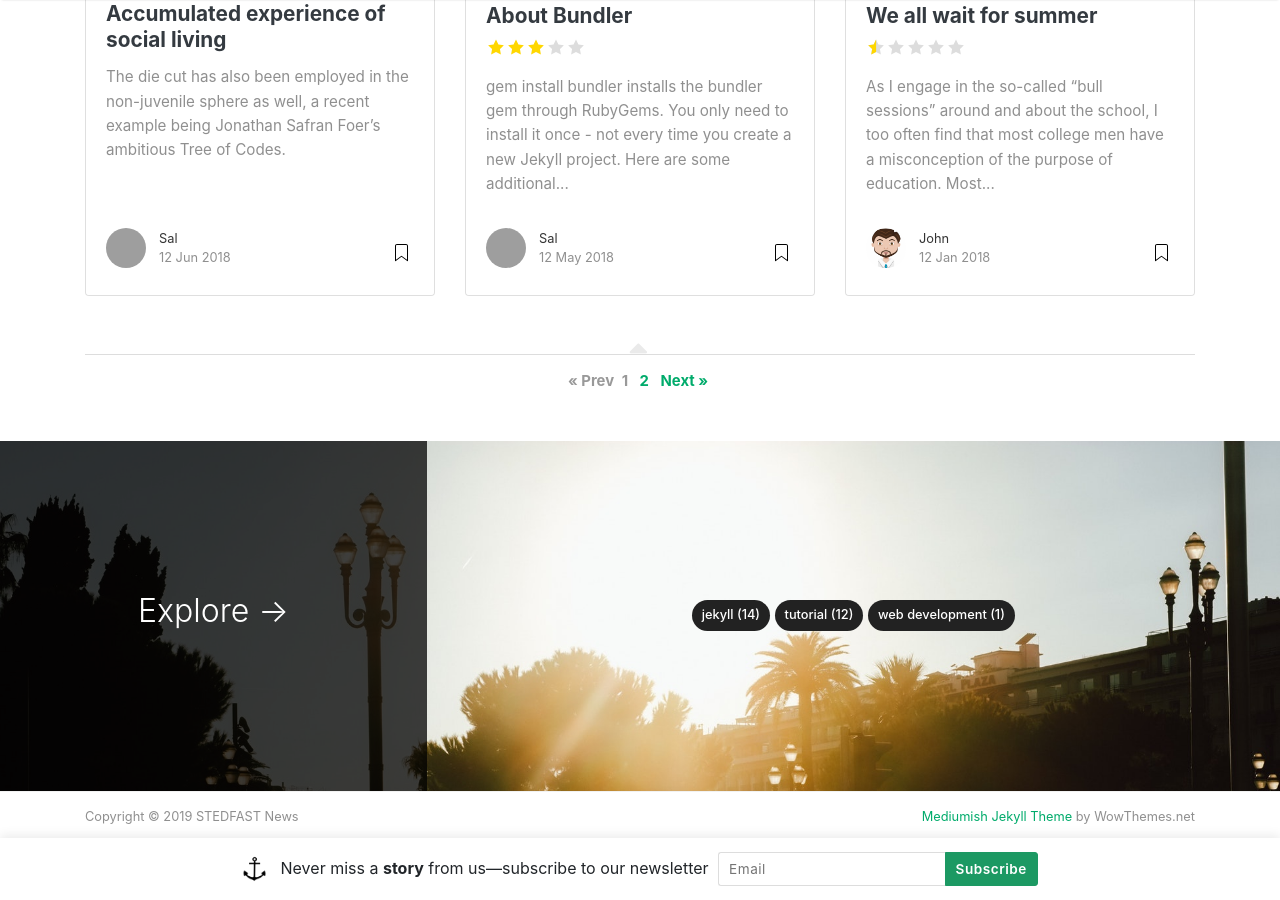
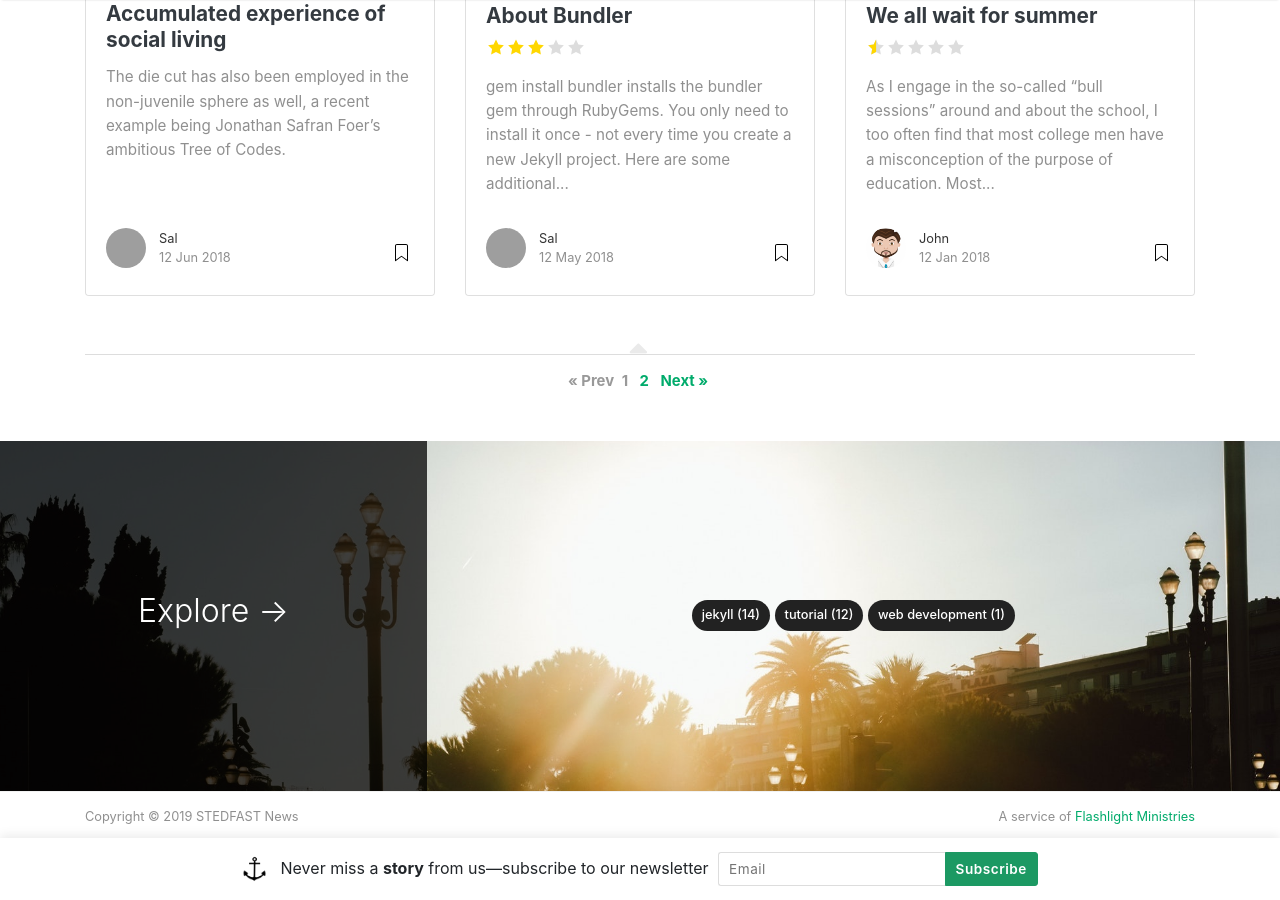
Before and after one commit to flashlightministries/stedfastnews, a Jekyll site: the page built from index.html, in a window 1280 px wide and 900 px high, scrolled down 1406 px. Built offline with Jekyll 4.4.1, drawn with Linux system fonts in a browser that asks for light colours; nearby versions of some CDN libraries; the list of posts is cut into pages by our own code; grey boxes are pictures that could not be loaded.

Commit message:
Update default.html

```diff
--- a/_layouts/default.html
+++ b/_layouts/default.html
@@ -170,7 +170,7 @@ ga('send', 'pageview');
                 Copyright © {{ site.time | date: "%Y" }} {{ site.name }}
             </div>
             <div class="col-md-6 col-sm-6 text-center text-lg-right">
-                <a target="_blank" href="https://www.wowthemes.net/mediumish-free-jekyll-template/">Mediumish Jekyll Theme</a> by WowThemes.net
+                A service of <a target="_blank" href="https://flmin.org/">Flashlight Ministries</a>
             </div>
         </div>
     </div>
```
